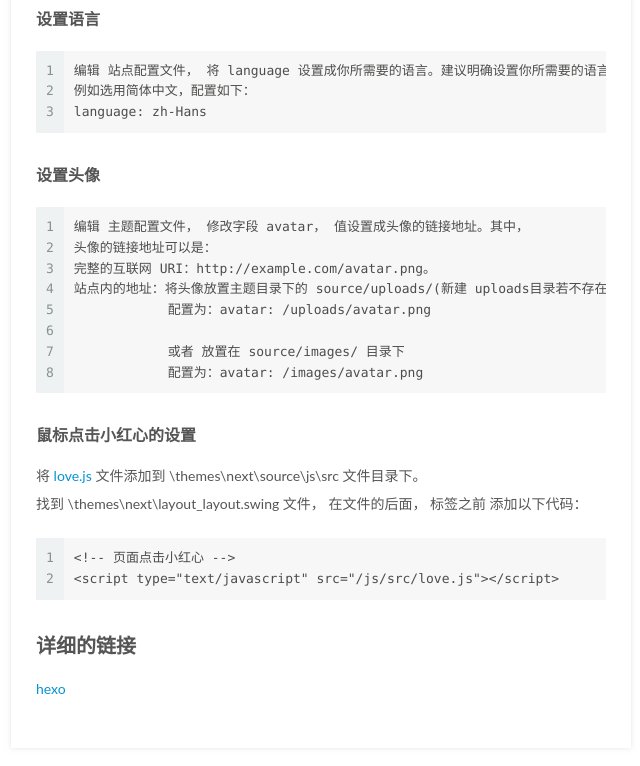
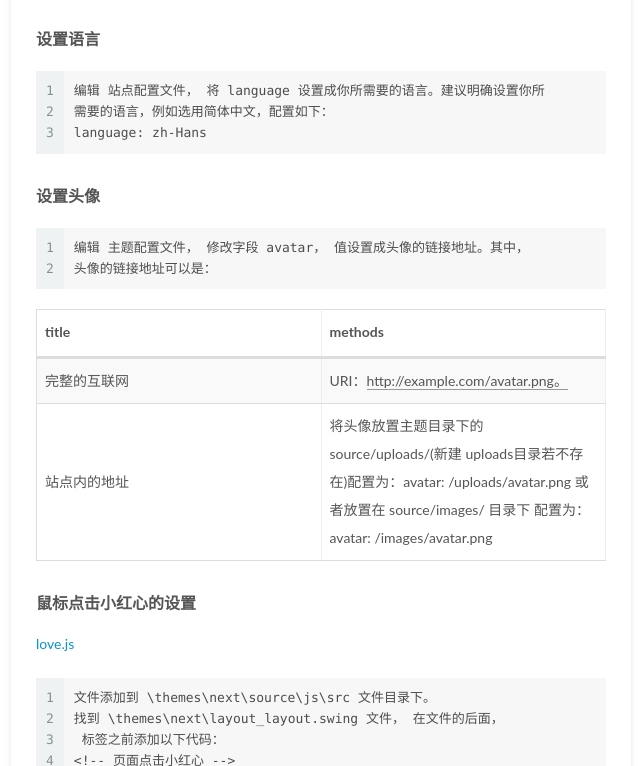
Before and after one commit to suwusu/suwusu.github.io, a plain HTML site: page index.html in a window 1280 px wide. Shown: the part 2702-3468 px from the top of the page, without its empty margins (449-1089 px from the left). Drawn offline with Linux system fonts and the light colour scheme.

Commit message:
Site updated: 2018-10-29 15:56:29

```diff
--- a/css/main.css
+++ b/css/main.css
@@ -1823,7 +1823,7 @@ pre .javascript .function {
   width: 4px;
   height: 4px;
   border-radius: 50%;
-  background: #3dac9d;
+  background: #63618c;
 }
 .links-of-blogroll {
   font-size: 13px;
--- a/index.html
+++ b/index.html
@@ -433,16 +433,34 @@
 
 
             <h2 id="准备工作"><a href="#准备工作" class="headerlink" title="准备工作"></a>准备工作</h2><figure class="highlight plain"><table><tr><td class="gutter"><pre><span class="line">1</span><br><span class="line">2</span><br><span class="line">3</span><br></pre></td><td class="code"><pre><span class="line">下载node.js并安装（官网下载安装），默认会安装npm。</span><br><span class="line">下载安装git（官网下载安装）</span><br><span class="line">下载安装hexo。方法：打开cmd 运行npm install -g hexo（要翻墙）</span><br></pre></td></tr></table></figure>
-<h2 id="本地搭建hexo静态文件"><a href="#本地搭建hexo静态文件" class="headerlink" title="本地搭建hexo静态文件"></a>本地搭建hexo静态文件</h2><figure class="highlight plain"><table><tr><td class="gutter"><pre><span class="line">1</span><br><span class="line">2</span><br><span class="line">3</span><br></pre></td><td class="code"><pre><span class="line">新建一个文件夹，如MyBlog</span><br><span class="line">进入该文件夹内，右击运行git，输入：hexo init（生成hexo模板，可能要翻墙）</span><br><span class="line">最后运行：hexo server(运行程序，访问本地localhost:4000可以看到博客已经搭建成功）</span><br></pre></td></tr></table></figure>
+<h2 id="本地搭建hexo静态文件"><a href="#本地搭建hexo静态文件" class="headerlink" title="本地搭建hexo静态文件"></a>本地搭建hexo静态文件</h2><figure class="highlight plain"><table><tr><td class="gutter"><pre><span class="line">1</span><br><span class="line">2</span><br><span class="line">3</span><br><span class="line">4</span><br></pre></td><td class="code"><pre><span class="line">新建一个文件夹，如MyBlog</span><br><span class="line">进入该文件夹内，右击运行git，输入：hexo init（生成hexo模板，可能要翻墙）</span><br><span class="line">最后运行：hexo server(运行程序，访问本地localhost:4000可以看到博客</span><br><span class="line">已经搭建成功）</span><br></pre></td></tr></table></figure>
 <h2 id="将博客与Github关联"><a href="#将博客与Github关联" class="headerlink" title="将博客与Github关联"></a>将博客与Github关联</h2><figure class="highlight plain"><table><tr><td class="gutter"><pre><span class="line">1</span><br><span class="line">2</span><br><span class="line">3</span><br><span class="line">4</span><br><span class="line">5</span><br><span class="line">6</span><br><span class="line">7</span><br><span class="line">8</span><br><span class="line">9</span><br><span class="line">10</span><br><span class="line">11</span><br><span class="line">12</span><br><span class="line">13</span><br></pre></td><td class="code"><pre><span class="line">在Github上创建名字为XXX.github.io的项目，XXX为自己的github用户名。</span><br><span class="line">打开本地的MyBlog文件夹项目内的_config.yml配置文件，将其中的type设置为git</span><br><span class="line"></span><br><span class="line">deploy:</span><br><span class="line">  type: git</span><br><span class="line">  repository: https://github.com/suwusu/suwusu.github.io.git</span><br><span class="line">  branch: master</span><br><span class="line"></span><br><span class="line">运行：npm install hexo-deployer-git –save</span><br><span class="line">运行：hexo g（本地生成静态文件）</span><br><span class="line">运行：hexo d（将本地静态文件推送至Github）</span><br><span class="line"></span><br><span class="line">此时，打开浏览器，访问http://suwusu.github.io</span><br></pre></td></tr></table></figure>
 <h2 id="更新文章"><a href="#更新文章" class="headerlink" title="更新文章"></a>更新文章</h2><figure class="highlight plain"><table><tr><td class="gutter"><pre><span class="line">1</span><br><span class="line">2</span><br><span class="line">3</span><br><span class="line">4</span><br><span class="line">5</span><br><span class="line">6</span><br><span class="line">7</span><br><span class="line">8</span><br><span class="line">9</span><br><span class="line">10</span><br><span class="line">11</span><br><span class="line">12</span><br><span class="line">13</span><br><span class="line">14</span><br></pre></td><td class="code"><pre><span class="line">在MyBlog目录下执行：hexo new “我的第一篇文章”，会在source-&gt;_posts文件夹</span><br><span class="line">内生成一个.md文件。编辑该文件（遵循Markdown规则）</span><br><span class="line">修改起始字段</span><br><span class="line">    title 文章的标题</span><br><span class="line">    date 创建日期 （文件的创建日期 ）</span><br><span class="line">    updated 修改日期 （ 文件的修改日期）</span><br><span class="line">    comments 是否开启评论 true</span><br><span class="line">    tags 标签</span><br><span class="line">    categories 分类</span><br><span class="line">    permalink url中的名字（文件名）</span><br><span class="line">编写正文内容（MakeDown）</span><br><span class="line">hexo clean 删除本地静态文件（Public目录），可不执行。</span><br><span class="line">hexo g 生成本地静态文件（Public目录）</span><br><span class="line">hexo deploy 将本地静态文件推送至github（hexo d）</span><br></pre></td></tr></table></figure>
-<h2 id="添加菜单"><a href="#添加菜单" class="headerlink" title="添加菜单"></a>添加菜单</h2><figure class="highlight plain"><table><tr><td class="gutter"><pre><span class="line">1</span><br><span class="line">2</span><br><span class="line">3</span><br><span class="line">4</span><br><span class="line">5</span><br><span class="line">6</span><br><span class="line">7</span><br><span class="line">8</span><br><span class="line">9</span><br><span class="line">10</span><br><span class="line">11</span><br><span class="line">12</span><br><span class="line">13</span><br><span class="line">14</span><br></pre></td><td class="code"><pre><span class="line">进入theme目录，编辑_config_yml文件，找到menu:字段，在该字段下添加一个字段。</span><br><span class="line">menu:</span><br><span class="line">  home: /</span><br><span class="line">  about: /about</span><br><span class="line">  ......</span><br><span class="line"></span><br><span class="line">然后找到lanhuages目录，编辑zh-Hans.yml文件：</span><br><span class="line">menu:</span><br><span class="line">  home: 首页</span><br><span class="line">  about: 关于作者</span><br><span class="line">  ......</span><br><span class="line"></span><br><span class="line">更新页面显示的中文字符，最后进入theme目录下的Source目录，新增一个about目录，</span><br><span class="line">里面写一个index.html文件。</span><br></pre></td></tr></table></figure>
+<h2 id="添加菜单"><a href="#添加菜单" class="headerlink" title="添加菜单"></a>添加菜单</h2><figure class="highlight plain"><table><tr><td class="gutter"><pre><span class="line">1</span><br><span class="line">2</span><br><span class="line">3</span><br><span class="line">4</span><br><span class="line">5</span><br><span class="line">6</span><br><span class="line">7</span><br><span class="line">8</span><br><span class="line">9</span><br><span class="line">10</span><br><span class="line">11</span><br><span class="line">12</span><br><span class="line">13</span><br><span class="line">14</span><br></pre></td><td class="code"><pre><span class="line">进入theme目录,编辑_config_yml文件,找到menu:字段,在该字段下添加一个字段</span><br><span class="line">menu:</span><br><span class="line">  home: /</span><br><span class="line">  about: /about</span><br><span class="line">  ......</span><br><span class="line"></span><br><span class="line">然后找到lanhuages目录，编辑zh-Hans.yml文件：</span><br><span class="line">menu:</span><br><span class="line">  home: 首页</span><br><span class="line">  about: 关于作者</span><br><span class="line">  ......</span><br><span class="line"></span><br><span class="line">更新页面显示的中文字符,最后进入theme目录下的Source目录,新增一个about目录，</span><br><span class="line">里面写一个index.html文件。</span><br></pre></td></tr></table></figure>
 <h2 id="设置主题-以next主题为例"><a href="#设置主题-以next主题为例" class="headerlink" title="设置主题(以next主题为例)"></a>设置主题(以next主题为例)</h2><h4 id="安装"><a href="#安装" class="headerlink" title="安装"></a>安装</h4><figure class="highlight plain"><table><tr><td class="gutter"><pre><span class="line">1</span><br><span class="line">2</span><br></pre></td><td class="code"><pre><span class="line">在你当前站点目录下</span><br><span class="line">git clone https://github.com/iissnan/hexo-theme-next themes/next</span><br></pre></td></tr></table></figure>
 <h4 id="启用主题"><a href="#启用主题" class="headerlink" title="启用主题"></a>启用主题</h4><figure class="highlight plain"><table><tr><td class="gutter"><pre><span class="line">1</span><br><span class="line">2</span><br></pre></td><td class="code"><pre><span class="line">打开在站点根目录下的站点配置文件修改：</span><br><span class="line">theme: next</span><br></pre></td></tr></table></figure>
 <h4 id="主题设定"><a href="#主题设定" class="headerlink" title="主题设定"></a>主题设定</h4><figure class="highlight plain"><table><tr><td class="gutter"><pre><span class="line">1</span><br><span class="line">2</span><br><span class="line">3</span><br><span class="line">4</span><br><span class="line">5</span><br></pre></td><td class="code"><pre><span class="line">Scheme 的切换通过更改 主题配置文件，搜索 scheme 关键字。</span><br><span class="line"> 你会看到有三行 scheme 的配置，将你需用启用的 scheme 前面注释 # 去除即可。</span><br><span class="line">#scheme: Muse</span><br><span class="line">#scheme: Mist</span><br><span class="line">scheme: Pisces</span><br></pre></td></tr></table></figure>
-<h4 id="设置语言"><a href="#设置语言" class="headerlink" title="设置语言"></a>设置语言</h4><figure class="highlight plain"><table><tr><td class="gutter"><pre><span class="line">1</span><br><span class="line">2</span><br><span class="line">3</span><br></pre></td><td class="code"><pre><span class="line">编辑 站点配置文件， 将 language 设置成你所需要的语言。建议明确设置你所需要的语言，</span><br><span class="line">例如选用简体中文，配置如下：</span><br><span class="line">language: zh-Hans</span><br></pre></td></tr></table></figure>
-<h4 id="设置头像"><a href="#设置头像" class="headerlink" title="设置头像"></a>设置头像</h4><figure class="highlight plain"><table><tr><td class="gutter"><pre><span class="line">1</span><br><span class="line">2</span><br><span class="line">3</span><br><span class="line">4</span><br><span class="line">5</span><br><span class="line">6</span><br><span class="line">7</span><br><span class="line">8</span><br></pre></td><td class="code"><pre><span class="line">编辑 主题配置文件， 修改字段 avatar， 值设置成头像的链接地址。其中，</span><br><span class="line">头像的链接地址可以是：</span><br><span class="line">完整的互联网 URI：http://example.com/avatar.png。</span><br><span class="line">站点内的地址：将头像放置主题目录下的 source/uploads/(新建 uploads目录若不存在) </span><br><span class="line">            配置为：avatar: /uploads/avatar.png</span><br><span class="line"></span><br><span class="line">            或者 放置在 source/images/ 目录下 </span><br><span class="line">            配置为：avatar: /images/avatar.png</span><br></pre></td></tr></table></figure>
-<h4 id="鼠标点击小红心的设置"><a href="#鼠标点击小红心的设置" class="headerlink" title="鼠标点击小红心的设置"></a>鼠标点击小红心的设置</h4><p>将 <a href="https://github.com/Neveryu/Neveryu.github.io/edit/master/js/src/love.js" target="_blank" rel="noopener">love.js</a> 文件添加到 \themes\next\source\js\src 文件目录下。<br>找到 \themes\next\layout_layout.swing 文件， 在文件的后面， 标签之前 添加以下代码：<br><figure class="highlight plain"><table><tr><td class="gutter"><pre><span class="line">1</span><br><span class="line">2</span><br></pre></td><td class="code"><pre><span class="line">&lt;!-- 页面点击小红心 --&gt;</span><br><span class="line">&lt;script type=&quot;text/javascript&quot; src=&quot;/js/src/love.js&quot;&gt;&lt;/script&gt;</span><br></pre></td></tr></table></figure></p>
+<h4 id="设置语言"><a href="#设置语言" class="headerlink" title="设置语言"></a>设置语言</h4><figure class="highlight plain"><table><tr><td class="gutter"><pre><span class="line">1</span><br><span class="line">2</span><br><span class="line">3</span><br></pre></td><td class="code"><pre><span class="line">编辑 站点配置文件， 将 language 设置成你所需要的语言。建议明确设置你所</span><br><span class="line">需要的语言，例如选用简体中文，配置如下：</span><br><span class="line">language: zh-Hans</span><br></pre></td></tr></table></figure>
+<h4 id="设置头像"><a href="#设置头像" class="headerlink" title="设置头像"></a>设置头像</h4><figure class="highlight plain"><table><tr><td class="gutter"><pre><span class="line">1</span><br><span class="line">2</span><br></pre></td><td class="code"><pre><span class="line">编辑 主题配置文件， 修改字段 avatar， 值设置成头像的链接地址。其中，</span><br><span class="line">头像的链接地址可以是：</span><br></pre></td></tr></table></figure>
+<table>
+<thead>
+<tr>
+<th>title</th>
+<th>methods</th>
+</tr>
+</thead>
+<tbody>
+<tr>
+<td>完整的互联网</td>
+<td>URI：<a href="http://example.com/avatar.png。" target="_blank" rel="noopener">http://example.com/avatar.png。</a></td>
+</tr>
+<tr>
+<td>站点内的地址</td>
+<td>将头像放置主题目录下的 source/uploads/(新建 uploads目录若不存在)配置为：avatar: /uploads/avatar.png 或者放置在 source/images/ 目录下 配置为：avatar: /images/avatar.png</td>
+</tr>
+</tbody>
+</table>
+<h4 id="鼠标点击小红心的设置"><a href="#鼠标点击小红心的设置" class="headerlink" title="鼠标点击小红心的设置"></a>鼠标点击小红心的设置</h4><p><a href="https://github.com/Neveryu/Neveryu.github.io/edit/master/js/src/love.js" target="_blank" rel="noopener">love.js</a><br><figure class="highlight plain"><table><tr><td class="gutter"><pre><span class="line">1</span><br><span class="line">2</span><br><span class="line">3</span><br><span class="line">4</span><br><span class="line">5</span><br></pre></td><td class="code"><pre><span class="line">文件添加到 \themes\next\source\js\src 文件目录下。</span><br><span class="line">找到 \themes\next\layout_layout.swing 文件， 在文件的后面，</span><br><span class="line"> 标签之前添加以下代码：</span><br><span class="line">&lt;!-- 页面点击小红心 --&gt;</span><br><span class="line">&lt;script type=&quot;text/javascript&quot; src=&quot;/js/src/love.js&quot;&gt;&lt;/script&gt;</span><br></pre></td></tr></table></figure></p>
 <h2 id="详细的链接"><a href="#详细的链接" class="headerlink" title="详细的链接"></a>详细的链接</h2><p><a href="https://thief.one/2017/03/03/Hexo%E6%90%AD%E5%BB%BA%E5%8D%9A%E5%AE%A2%E6%95%99%E7%A8%8B/" target="_blank" rel="noopener">hexo</a></p>
 
 
```
Also changed, not shown: 2017/05/10/hexo搭建/index.html (+27 -9 lines).
